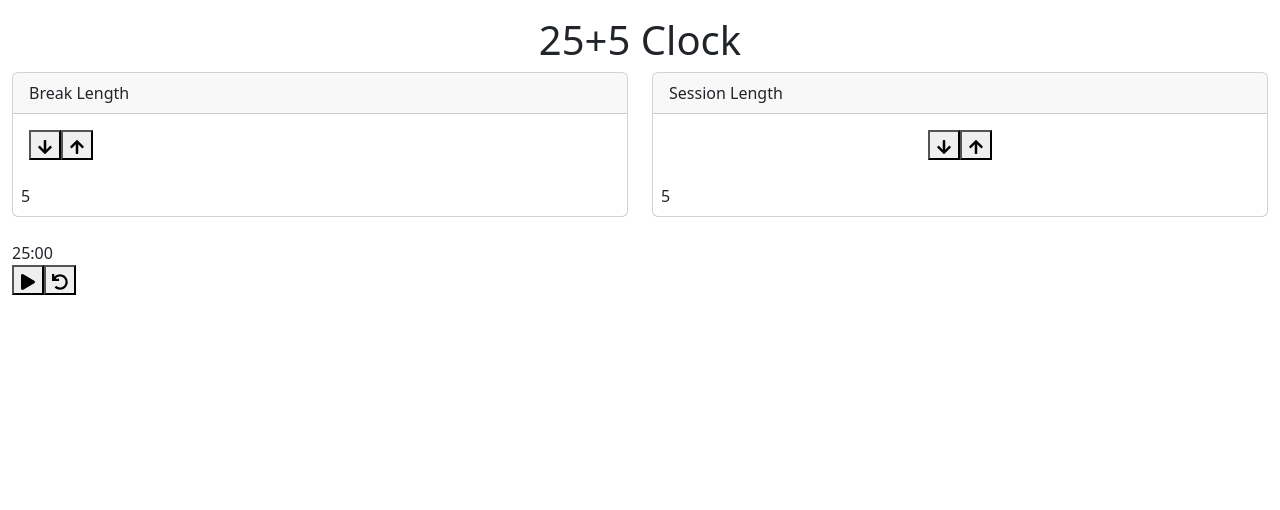
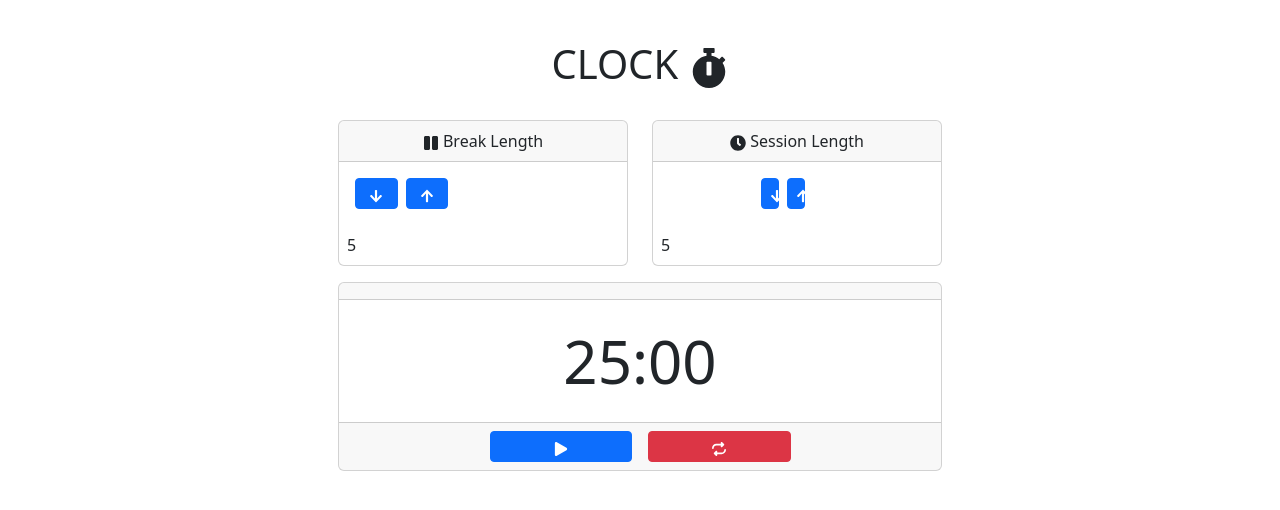
Before and after one commit to Ikuzweshema/25-plus-5-clock, a React (Vite) app: page / in a window 1280 px wide. Shown: the top 510 px of the page. Built offline with nearby package versions, Linux system fonts and the light colour scheme.

Commit message:
styling..

```diff
--- a/src/App.jsx
+++ b/src/App.jsx
@@ -3,6 +3,7 @@ import "bootstrap/dist/css/bootstrap.css";
 import TimeSetter from "./components/time-setter";
 import Display from "./components/display";
 import AlarmSound from "../src/assets/AlarmSound.mp3";
+import { FaStopwatch,FaPause, FaClock } from "react-icons/fa";
 const defaulBreakTime = 5 * 60;
 const defaultSession = 25 * 60;
 const min = 60;
@@ -25,13 +26,15 @@ export default function App() {
 
     }
     return <>
-        <div className="container-fluid">
-            <div className="row mt-3 w-80 d-flex justify-content-center">
-                <center><h1>25+5 Clock</h1></center>
+        <div className="container-fluid d-flex justify-content-center">
+            <div className="row mt-3 w-50 ">
+
+                <center  className="p-4"> <h1>CLOCK <FaStopwatch /></h1> </center>
                 <div className="col sm-4 ">
                     <div className="card">
-                        <div className="card-header">
-                            Break Length
+                        <div className="card-header d-flex justify-content-center">
+                           <span className="text-center" style={{fontWeight:500}}> <FaPause/> Break Length</span>
+
                         </div>
                         <div className="card-body p-3">
                             <TimeSetter time={breakTime} setTime={setBreakTime} min={min} max={max} interval={interval} type={"break"} />
@@ -41,8 +44,9 @@ export default function App() {
                 </div>
                 <div className="col sm-4">
                     <div className="card">
-                        <div className="card-header">
-                            Session Length
+                        <div className="card-header d-flex justify-content-center">
+
+                            <span className="text-center" style={{fontWeight:500}}> <FaClock/> Session Length</span>
                         </div>
                         <div className="card-body d-flex justify-content-center p-3">
                             <TimeSetter time={sessionTime} setTime={setSessionTime} min={min} max={max} interval={interval} type={"session"} />
@@ -50,11 +54,15 @@ export default function App() {
                         <div className="p-2">5</div>
                     </div>
                 </div>
+                <div className=" mt-3  d-flex justify-content-center">
+                    <div className="col sm-4">
+                        <Display displayState={displayState} reset={reset} startStop={startStop} />
+                        <audio src={AlarmSound} />
+                    </div>
+
+                </div>
             </div>
-            <div className="row mt-3 w-80 d-flex justify-content-center">
-                <Display displayState={displayState} reset={reset} startStop={startStop} />
-                <audio src={AlarmSound} />
-            </div>
+
         </div>
     </>
 }
--- a/src/components/display.jsx
+++ b/src/components/display.jsx
@@ -1,17 +1,19 @@
-import { FaPause, FaPlay, FaUndo } from "react-icons/fa";
+import { FaPause, FaPlay } from "react-icons/fa";
 import formatTime from "../assets/helpers";
+import { FaRepeat } from "react-icons/fa6";
 
 export default function Display({
     displayState,
     reset,
     startStop
 }) {
-    return (<div className="content">
-        <h4>{displayState.timerType}</h4>
-        <span>{formatTime(displayState.time)}</span>
-        <div>
-            <button>{displayState.timerRunning ? <FaPause /> : <FaPlay />}</button>
-            <button onClick={reset}><FaUndo/></button>
+    return (<div className="card">
+        <div className="card-header">{displayState.timerType}</div>
+        <div className="card-body d-flex justify-content-center">   <div ><span style={{fontSize:60}}>{formatTime(displayState.time)}</span> </div></div>
+
+        <div className="card-footer d-flex justify-content-center gap-3">
+            <button className="btn btn-sm col-3 btn-primary">{displayState.timerRunning ? <FaPause /> : <FaPlay />}</button>
+            <button className="btn btn-sm col-3 btn-danger" onClick={reset}><FaRepeat /></button>
         </div>
     </div>)
 }
--- a/src/components/time-setter.jsx
+++ b/src/components/time-setter.jsx
@@ -2,8 +2,8 @@ import { FaArrowDown, FaArrowUp } from "react-icons/fa";
 
 export default function TimeSetter({time, setTime, min, max, interval, type}) {
 
-    return <div>
-        <button onClick={() => (time > min ? setTime(time - interval) : null)}><FaArrowDown /></button>
-        <button onClick={() => (time < max ? setTime(time + interval) : null)}><FaArrowUp /></button>
+    return <div className="d-flex gap-2 w-full">
+        <button className="btn btn-sm btn-primary col-2" onClick={() => (time > min ? setTime(time - interval) : null)}><FaArrowDown /></button>
+        <button  className="btn btn-sm btn-primary col-2" onClick={() => (time < max ? setTime(time + interval) : null)}><FaArrowUp /></button>
     </div>
 }
```
